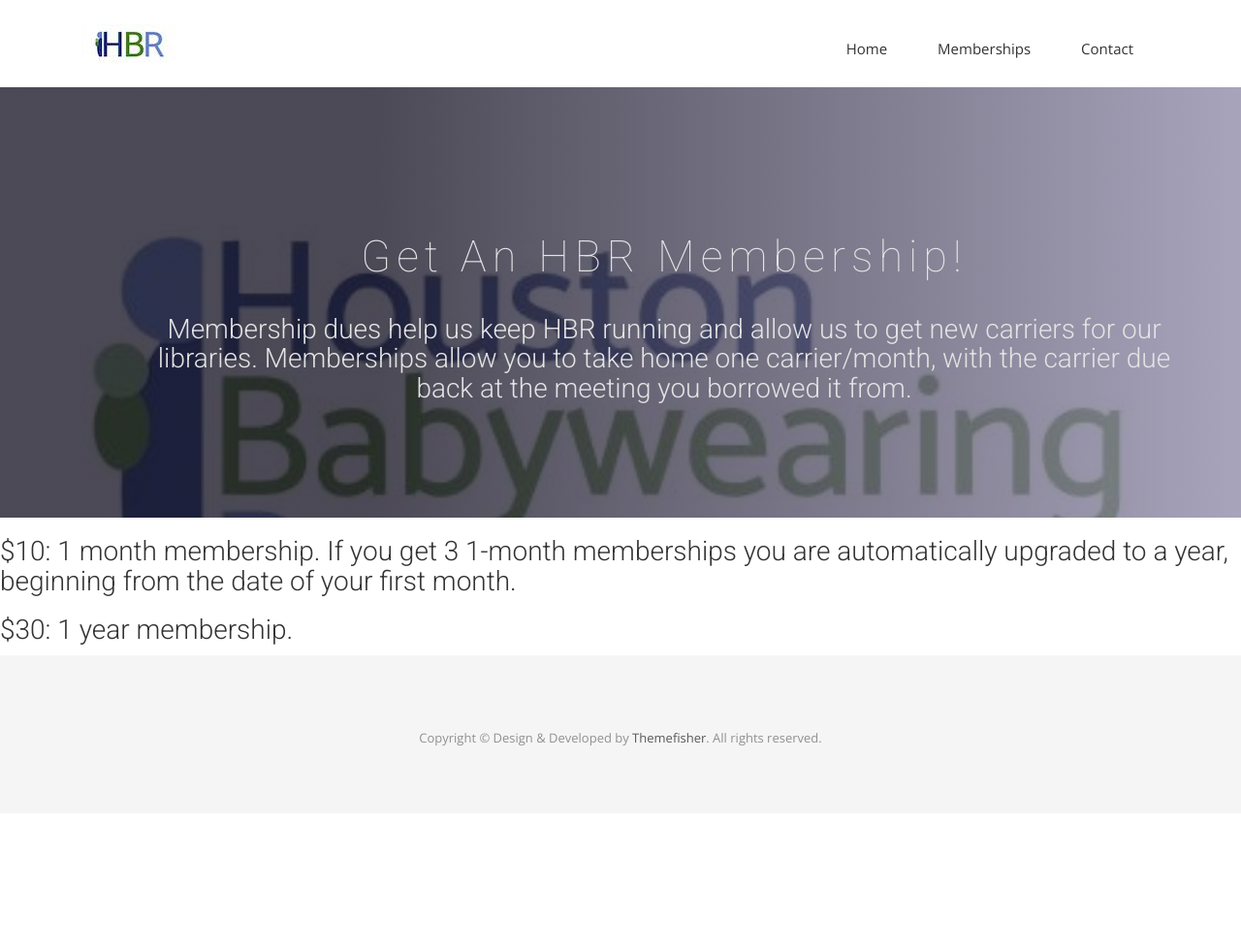
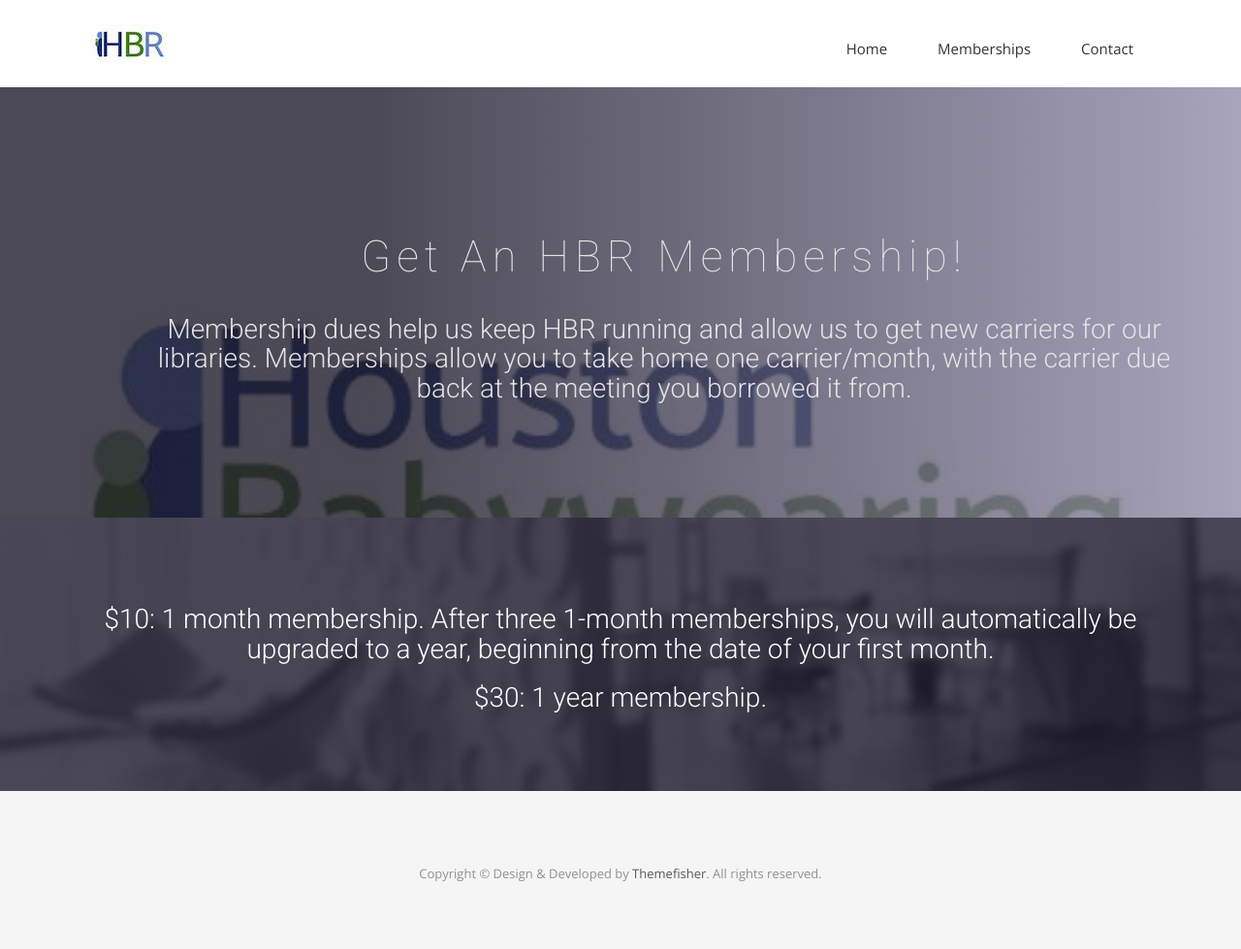
Before and after one commit to geckya/HBR, a Jekyll site: the page built from memberships.html, in a window 1280 px wide. Shown: the whole page at 97% size. Built offline with Jekyll 4.4.1, drawn with Linux system fonts in a browser that asks for light colours; nearby versions of some CDN libraries; some web fonts are replaced; before the commit the page ends 900 px from its top, so only the background shows below that.

Commit message:
fix memberships

```diff
--- a/memberships.html
+++ b/memberships.html
@@ -17,5 +17,15 @@
         </div>
     </div>
 </section>
-   <h3>$10: 1 month membership. If you get 3 1-month memberships you are automatically upgraded to a year, beginning from the date of your first month.</h3>
-   <h3>$30: 1 year membership.</h3>
+<section id="call-to-action">
+  <div class="container">
+    <div class="row">
+      <div class="col-md-12">
+        <div class="block">
+             <h3>$10: 1 month membership. After three 1-month memberships, you will automatically be upgraded to a year, beginning from the date of your first month.</h3>
+	     <h3>$30: 1 year membership.</h3>
+        </div>
+      </div>
+    </div>
+  </div>
+</section>
```
